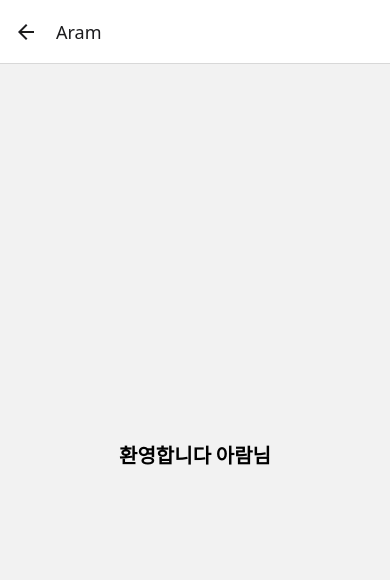
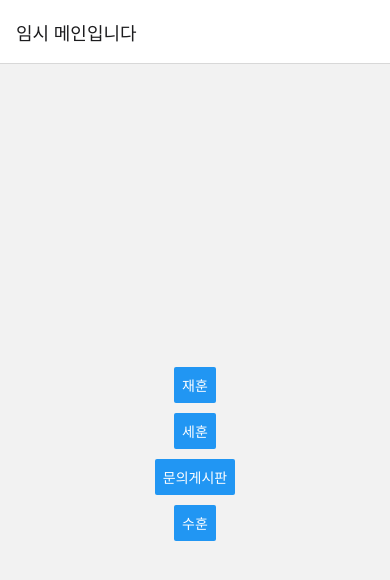
Before and after one commit to 4ist1n9shd/shillaRN, a React Native app: screen /Aram in a window 390 px wide. Shown: the top 580 px of the page. Built offline with nearby package versions, Linux system fonts and the light colour scheme.

Commit message:
혹시모를 백업

```diff
--- a/App.tsx
+++ b/App.tsx
@@ -5,7 +5,8 @@
 
 import Suhoon from './components/suhoon';
 import Sehoon from './components/sehoon';
-import Aram from './components/aram';
+// import Aram from './components/aram';
+import Board from './components/boardNavi';
 import Jaehoon from './components/jaehoon';
 
 
@@ -17,7 +18,8 @@
       <Stack.Navigator initialRouteName="MainPage">
         <Stack.Screen name="MainPage" component={MainPage} options={{ title: '임시 메인입니다' }} />
         <Stack.Screen name="Jaehoon" component={Jaehoon} />
-        <Stack.Screen name="Aram" component={Aram} />
+        {/* <Stack.Screen name="Aram" component={Aram} /> */}
+        <Stack.Screen name="Board" component={Board} />
         <Stack.Screen name="Sehoon" component={Sehoon} />
         <Stack.Screen name="Suhoon" component={Suhoon} />
       </Stack.Navigator>
--- a/components/aram.tsx
+++ b/components/aram.tsx
@@ -4,7 +4,7 @@
 const Aram = () => {
   return (
     <View style={styles.container}>
-      <Text style={styles.text}>환영합니다 아람님</Text>
+      <Text style={styles.text}>잇츠 미 아람</Text>
     </View>
   );
 };
--- a/components/boardList.tsx
+++ b/components/boardList.tsx
@@ -12,7 +12,7 @@
     ])
 
     const writeGo = ()=> {
-       // Alert.alert("늘렀냐?")
+    //    Alert.alert("눌렀냐옹?")
         navigation.navigate('BoardWrite', {setDatas, nowId, setNowId});
     }
 
--- a/components/boardNavi.tsx
+++ b/components/boardNavi.tsx
@@ -1,35 +1,31 @@
-import React, { useEffect, useRef, useState } from 'react';
-import { StyleSheet } from 'react-native';
-import 'react-native-gesture-handler'
+import React from 'react';
 import { SafeAreaProvider } from 'react-native-safe-area-context';
-import {NavigationContainer} from '@react-navigation/native'
-import {createStackNavigator} from '@react-navigation/stack'
-import {enableScreens} from 'react-native-screens'
+import { createStackNavigator } from '@react-navigation/stack';
+import { enableScreens } from 'react-native-screens';
 
-enableScreens()
+enableScreens();
 
 import boardList from './boardList';
 import boardDetail from './boardDetail';
 import boardWrite from './boardWrite';
 import boardModify from './boardModify';
 
-
 const Stack = createStackNavigator(); // 네비게이션을 stack 기반으로 동작
 
 const BoardNavi = () => {
     return (
         <SafeAreaProvider>
-            <NavigationContainer>
-                <Stack.Navigator initialRouteName='boardList'>
-                    <Stack.Screen name='boardList' component={boardList}/>
-                    <Stack.Screen name='boardDetail' component={boardDetail}/>
-                    <Stack.Screen name='boardWrite' component={boardWrite}/>
-                    <Stack.Screen name='boardModify' component={boardModify}/>
-                </Stack.Navigator>
-            </NavigationContainer>
+            <Stack.Navigator initialRouteName='boardList'>
+                <Stack.Screen name='boardList'
+                component={boardList}
+                options={{ headerShown: false }}
+                />
+                <Stack.Screen name='boardDetail' component={boardDetail} />
+                <Stack.Screen name='boardWrite' component={boardWrite} />
+                <Stack.Screen name='boardModify' component={boardModify} />
+            </Stack.Navigator>
         </SafeAreaProvider>
-    )
-}
-
+    );
+};
 
 export default BoardNavi;
--- a/components/boardWrite.tsx
+++ b/components/boardWrite.tsx
@@ -25,8 +25,8 @@
     return (
         <View>
             <Text>글쓰기이지롱</Text>
-            <TextInput value={title} onChangeText={setTitle} placeholder='제목입력'/>
-            <TextInput value={content} onChangeText={setContent} placeholder='내용입력'/>
+            <TextInput value={title} onChangeText={setTitle} placeholder='제목을 입력하세요'/>
+            <TextInput value={content} onChangeText={setContent} placeholder='내용을 입력하세요'/>
 
             <Button title="저장" onPress={saveGo} />
         </View>
--- a/components/mainPage.tsx
+++ b/components/mainPage.tsx
@@ -6,7 +6,7 @@
     <View style={styles.container}>
       <Button title="재훈" onPress={() => navigation.navigate('Jaehoon')} />
       <Button title="세훈" onPress={() => navigation.navigate('Sehoon')} />
-      <Button title="아람" onPress={() => navigation.navigate('Aram')} />
+      <Button title="문의게시판" onPress={() => navigation.navigate('Board')} />
       <Button title="수훈" onPress={() => navigation.navigate('Suhoon')} />
     </View>
   );
```
